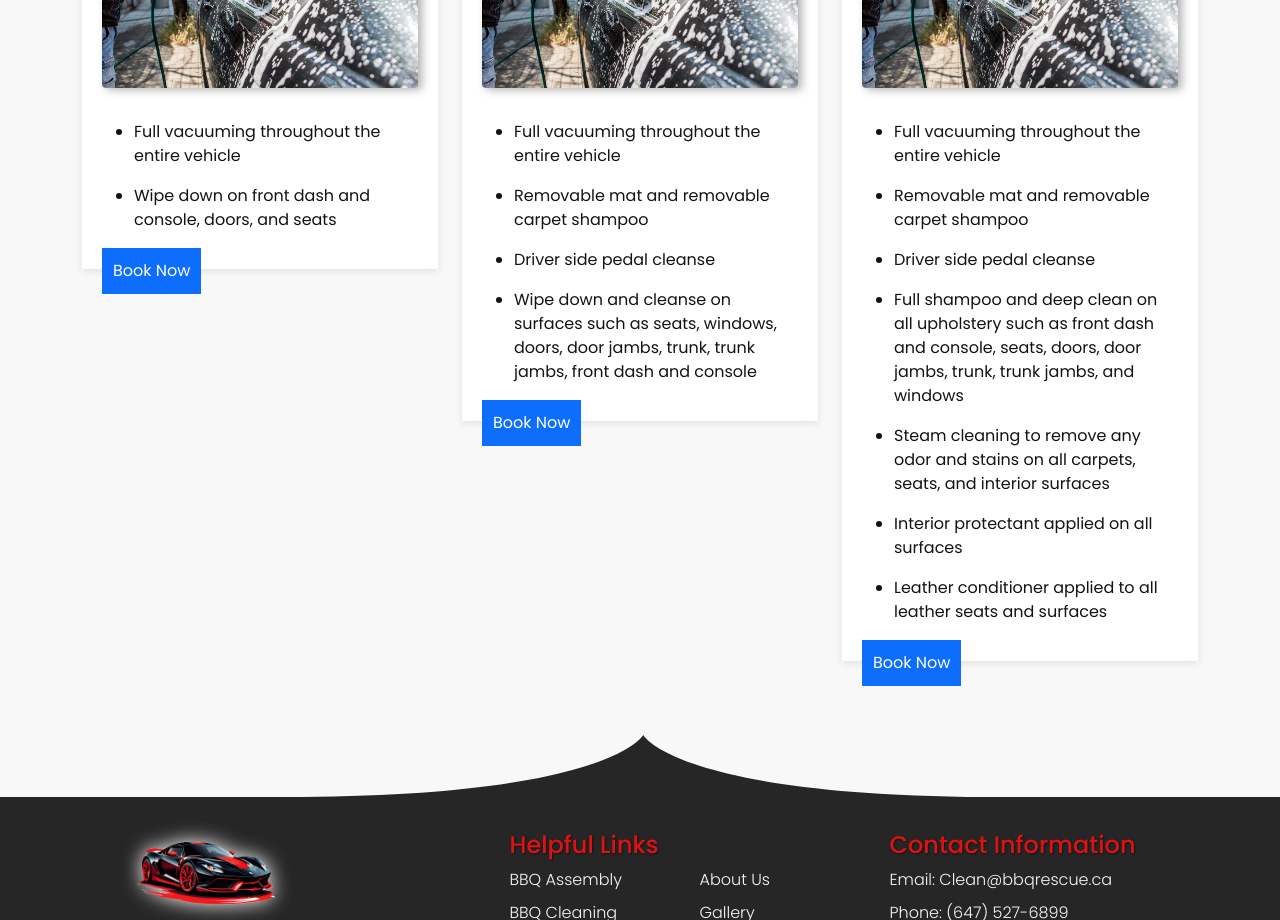
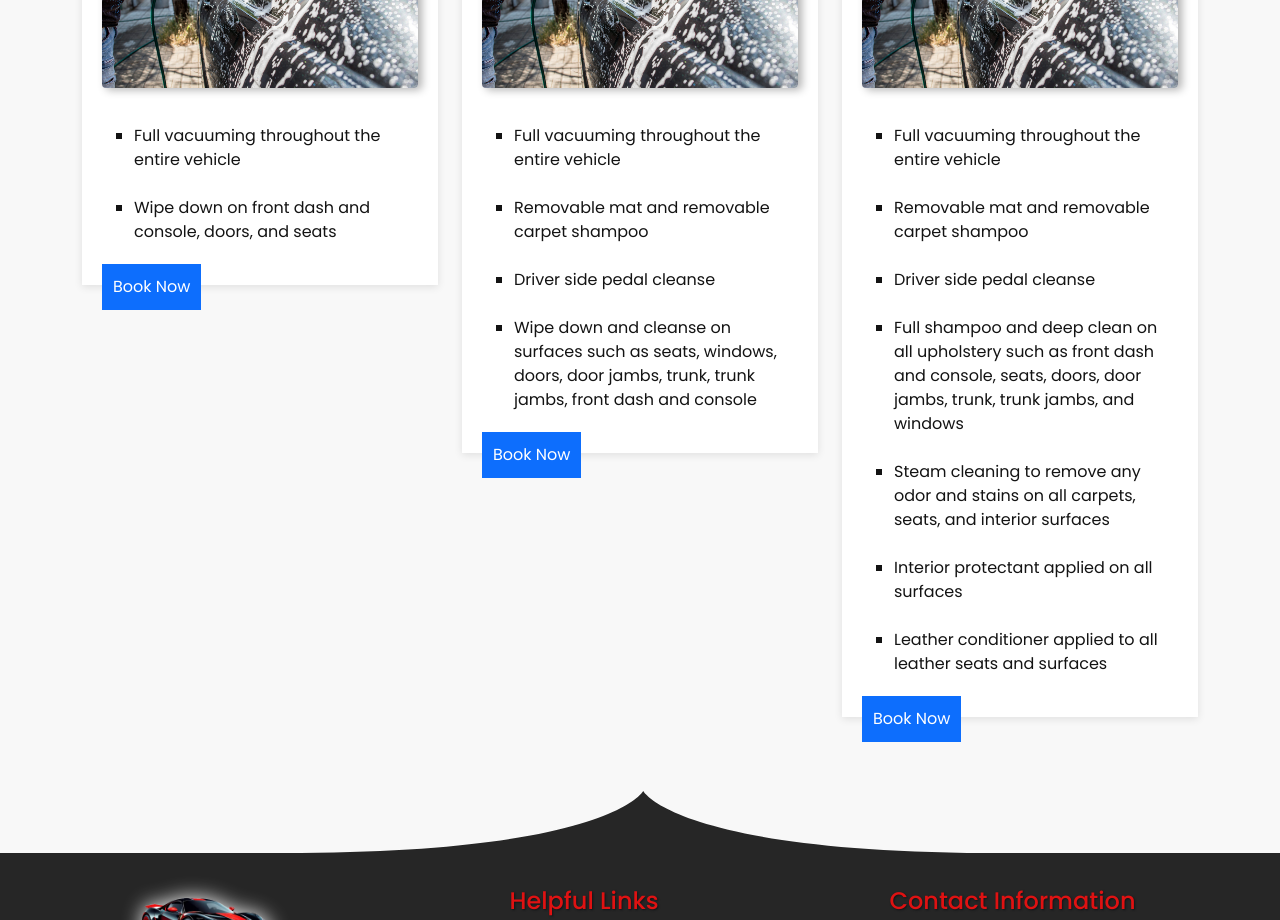
Before and after one commit to grantmacmillan/platinum-auto-detailing, a Next.js app: page /our-services in a window 1280 px wide. Shown: the part 1060-1980 px from the top of the page. Built offline with nearby package versions, Linux system fonts and the light colour scheme; no server answers.

Commit message:
removed error

```diff
--- a/app/our-services/page.js
+++ b/app/our-services/page.js
@@ -66,7 +66,7 @@ export default function Services() {
                     <Row className="justify-content-center">
                         {plans.map(plan => {
                             const myList = plan.list.map((item) =>
-                                <ul lassName={`py-1 ${styles.list}`}>
+                                <ul className={`py-1 ${styles.list}`}>
                                     <li>{item}</li>
                                 </ul>
                             )
```
